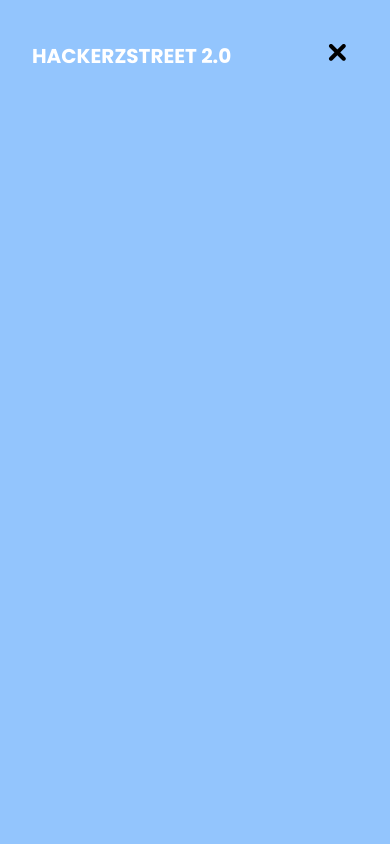
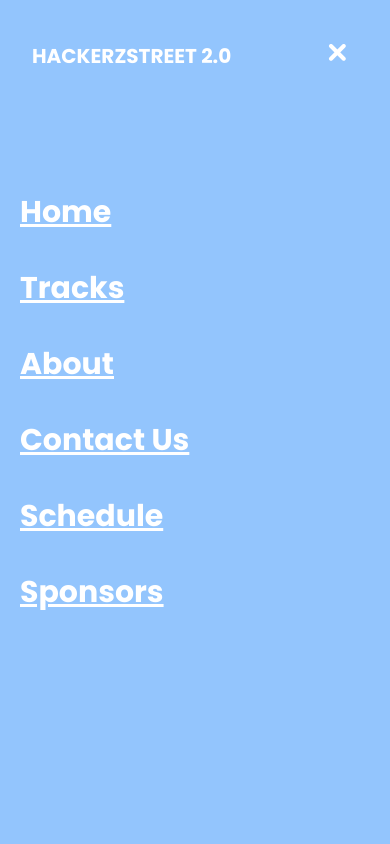
Before and after one commit to dracocodess/Hackerzstreet2.0, a Next.js app: page / in a window 390 px wide. Both pictures are taken after a click on the button 338 px from the left and 56 px from the top of the page. Shown: the top 844 px of the page. Built offline with nearby package versions, Linux system fonts and the light colour scheme.

Commit message:
Feat: added mobile navbar

```diff
--- a/components/navbar.js
+++ b/components/navbar.js
@@ -30,12 +30,18 @@ export default function Navbar() {
             })}
         </div>
         <button className="py-1 px-2 rounded-full ml-auto md:hidden z-10" onClick={handleMenuState}> <svg width='24' height='24' viewBox='0 0 24 24'>
-            <motion.path strokeLinecap="round" strokeWidth={4} stroke="#000000" variants={PATH1_VARIANTS} animate={menuState} />
-            <motion.path strokeLinecap="round" strokeWidth={4} stroke="#000000" variants={PATH2_VARIANTS} animate={menuState} />
-            <motion.path strokeLinecap="round" strokeWidth={4} stroke="#000000" variants={PATH3_VARIANTS} animate={menuState} />
+            <motion.path strokeLinecap="round" strokeWidth={4} stroke="#ffffff" variants={PATH1_VARIANTS} animate={menuState} />
+            <motion.path strokeLinecap="round" strokeWidth={4} stroke="#ffffff" variants={PATH2_VARIANTS} animate={menuState} />
+            <motion.path strokeLinecap="round" strokeWidth={4} stroke="#ffffff" variants={PATH3_VARIANTS} animate={menuState} />
         </svg>
         </button>
     </div>
-        <motion.div className="absolute bottom-0 w-full h-0 bg-blue-300" variants={ANIM_STATES} initial={'open'} animate={menuOpen} transition={{ duration: 0.5, type: "easeIn" }}></motion.div>
+        <motion.div className="fixed overflow-hidden bottom-0 w-full h-0 bg-blue-300" variants={ANIM_STATES} initial={'open'} animate={menuOpen} transition={{ duration: 0.5, type: "easeIn" }}>
+            <div className="flex-row gap-10 top-1/2 relative -translate-y-1/2 p-5">
+                {links.map((link, index) => {
+                    return <Link className="block mb-10 text-3xl font-bold text-white poppins underline" href={link.path} key={index}>{link.name}</Link>
+                })}
+            </div>
+        </motion.div>
     </>
 }
```
